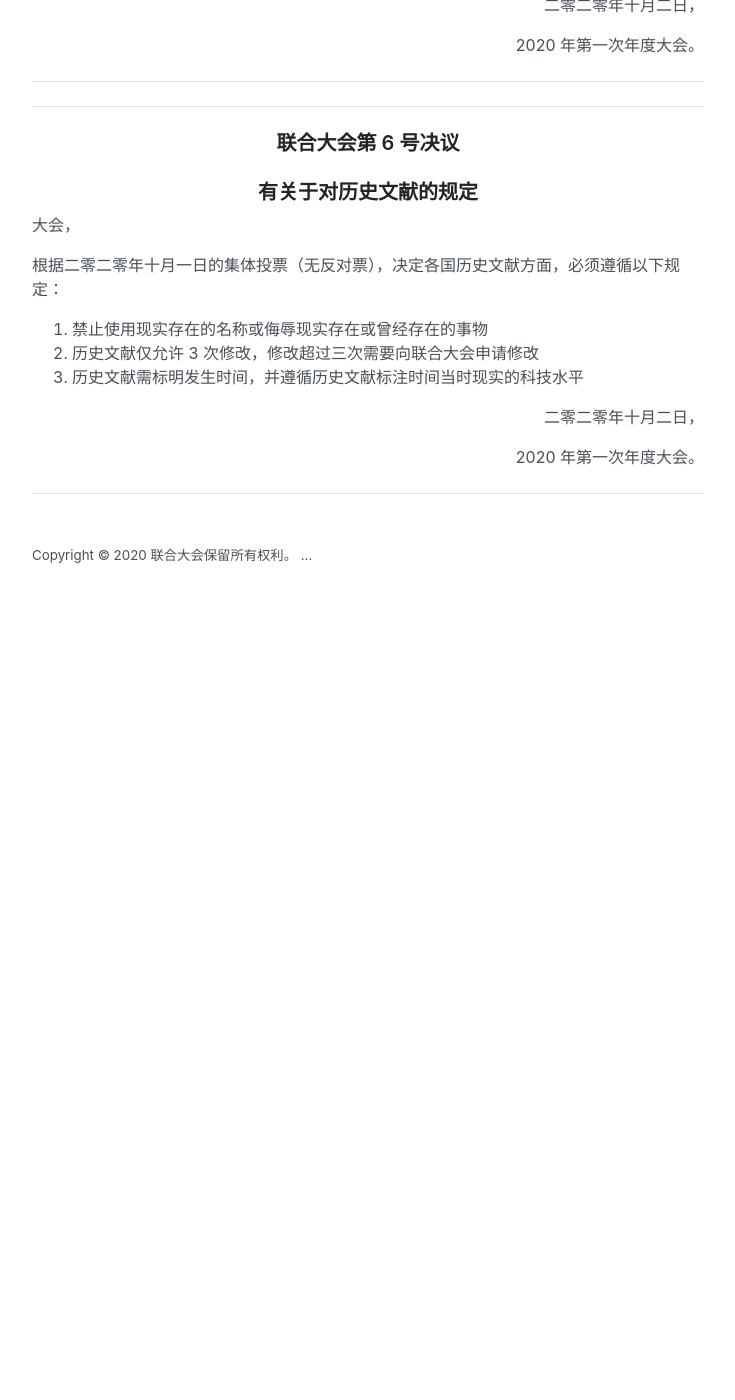
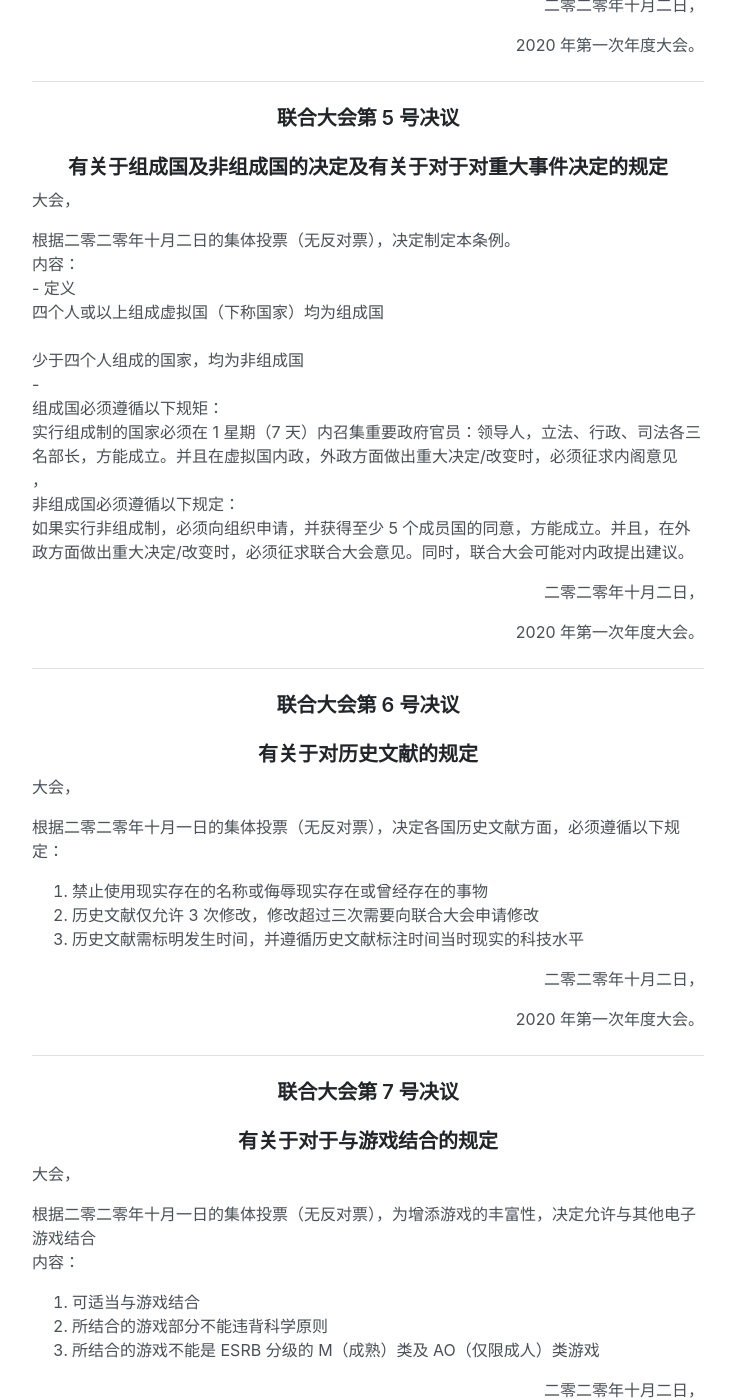
Before and after one commit to vunconf/vunconf.github.io, a Jekyll site: the page built from res/2020annual_04-08.html, in a window 1280 px wide and 1400 px high, scrolled down 454 px. Shown: the whole window, without its empty margins (272-1007 px from the left). Built offline with Jekyll 4.4.1, drawn with Linux system fonts in a browser that asks for light colours; before the commit the page ends 1068 px from its top, so only the background shows below that.

Commit message:
Update 2020annual_04-08.html

```diff
--- a/res/2020annual_04-08.html
+++ b/res/2020annual_04-08.html
@@ -5,7 +5,8 @@ layout: default
 
 {% include res.html resnum="4" title="有关于对于虚拟国的基本规定" content="为维护各国之间的和平，及保障游戏的实际性，大会决定制定有关于对于虚拟国的基本规定<br>内容：<br><ol><li>不得违背科学原则</li><li>不得使用现实名称或侮辱现实存在的事物</li><li>各虚拟国保持主权独立，互不干涉内政，平等互利，和平共处</li><li>待补充</li></ol>" date="二零二零年十月二日" confname="2020 年第一次年度大会" %}
 <hr>
-
+{% include res.html resnum="5" title="有关于组成国及非组成国的决定及有关于对于对重大事件决定的规定" content="根据二零二零年十月二日的集体投票（无反对票），决定制定本条例。<br>内容：<br>- 定义<br>四个人或以上组成虚拟国（下称国家）均为组成国<br><br>少于四个人组成的国家，均为非组成国<br>-<br>组成国必须遵循以下规矩：<br>实行组成制的国家必须在 1 星期（7 天）内召集重要政府官员：领导人，立法、行政、司法各三名部长，方能成立。并且在虚拟国内政，外政方面做出重大决定/改变时，必须征求内阁意见<br>，<br>非组成国必须遵循以下规定：<br>如果实行非组成制，必须向组织申请，并获得至少 5 个成员国的同意，方能成立。并且，在外政方面做出重大决定/改变时，必须征求联合大会意见。同时，联合大会可能对内政提出建议。" date="二零二零年十月二日" confname="2020 年第一次年度大会" %}
 <hr>
 {% include res.html resnum="6" title="有关于对历史文献的规定" content="根据二零二零年十月一日的集体投票（无反对票），决定各国历史文献方面，必须遵循以下规定：<br><ol><li>禁止使用现实存在的名称或侮辱现实存在或曾经存在的事物</li><li>历史文献仅允许 3 次修改，修改超过三次需要向联合大会申请修改</li><li>历史文献需标明发生时间，并遵循历史文献标注时间当时现实的科技水平</li></ol>" date="二零二零年十月二日" confname="2020 年第一次年度大会" %}
 <hr>
+{% include res.html resnum="7" title="有关于对于与游戏结合的规定" content="根据二零二零年十月一日的集体投票（无反对票），为增添游戏的丰富性，决定允许与其他电子游戏结合<br>内容：<br><ol><li>可适当与游戏结合</li><li>所结合的游戏部分不能违背科学原则</li><li>所结合的游戏不能是 ESRB 分级的 M（成熟）类及 AO（仅限成人）类游戏</li></ol>" date="二零二零年十月二日" confname="2020 年第一次年度大会" %}
```
